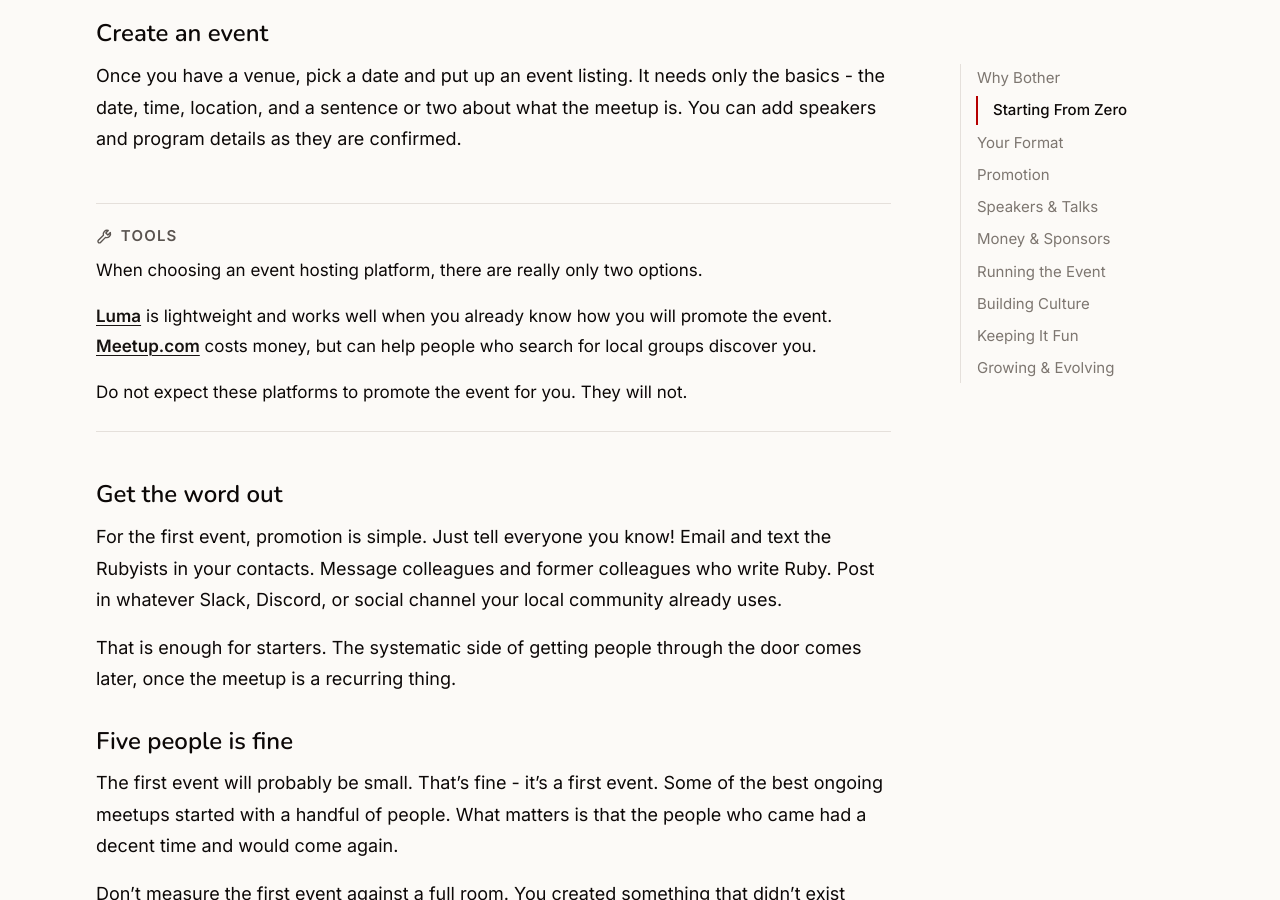
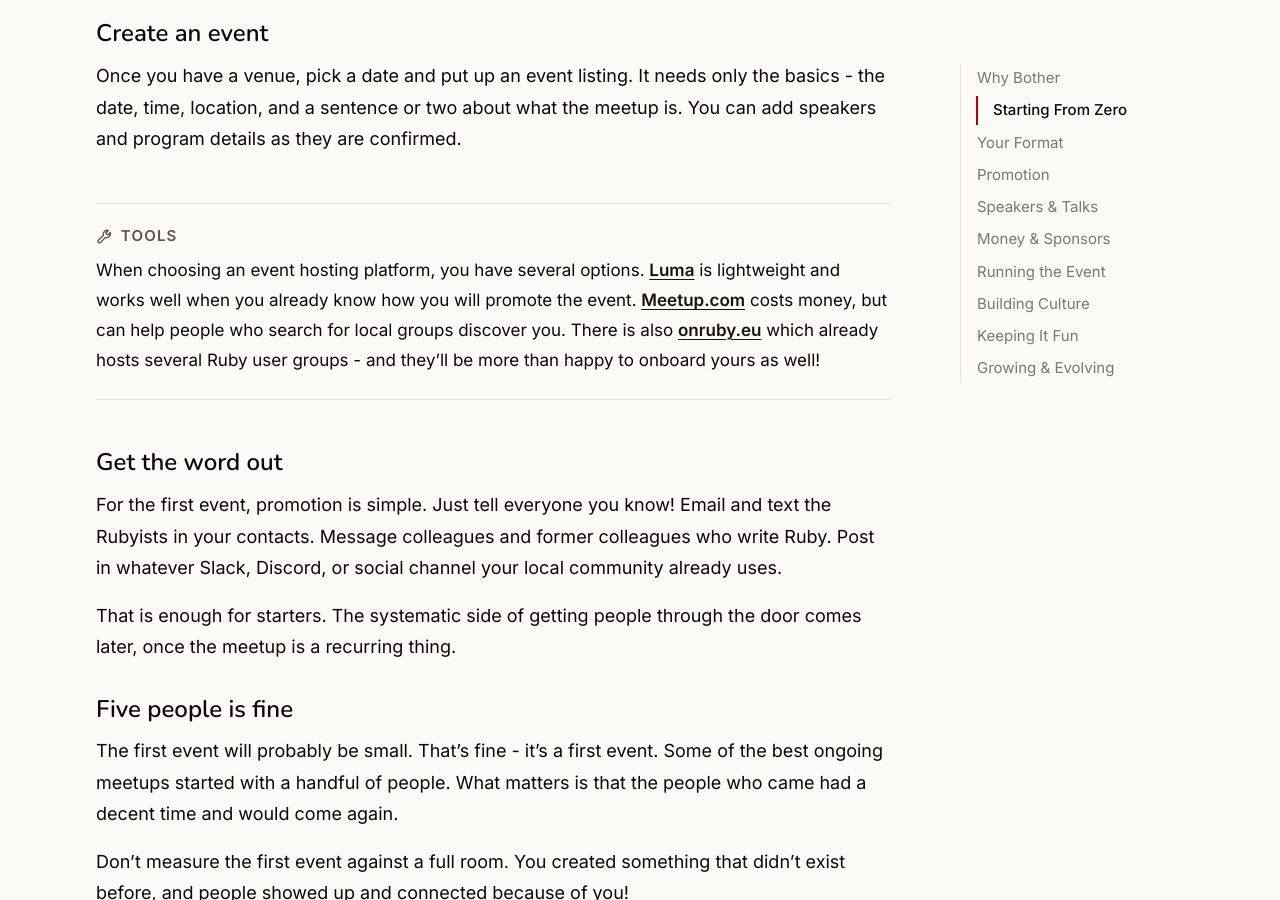
Before and after one commit to rubyevents/guides, a Jekyll site: the page built from meetups/index.md, in a window 1280 px wide and 900 px high, scrolled down 1536 px. Built offline with Jekyll 4.4.1, drawn with Linux system fonts in a browser that asks for light colours.

Commit message:
Add onruby to meetup platforms

```diff
--- a/meetups/index.md
+++ b/meetups/index.md
@@ -47,11 +47,8 @@ Universities, co-working spaces - or even bars or bakeries - are other options.
 Once you have a venue, pick a date and put up an event listing. It needs only the basics - the date, time, location, and a sentence or two about what the meetup is. You can add speakers and program details as they are confirmed.
 
 {% capture event_hosting_tip %}
-When choosing an event hosting platform, there are really only two options.
+When choosing an event hosting platform, you have several options. **[Luma](https://luma.com/)** is lightweight and works well when you already know how you will promote the event. **[Meetup.com](https://www.meetup.com/home/)** costs money, but can help people who search for local groups discover you. There is also **[onruby.eu](https://www.onruby.eu/)** which already hosts several Ruby user groups - and they'll be more than happy to onboard yours as well!
 
-**[Luma](https://luma.com/)** is lightweight and works well when you already know how you will promote the event. **[Meetup.com](https://www.meetup.com/home/)** costs money, but can help people who search for local groups discover you.
-
-Do not expect these platforms to promote the event for you. They will not.
 {% endcapture %}
 {% include tip.html type="tools" description=event_hosting_tip %}
 
```
